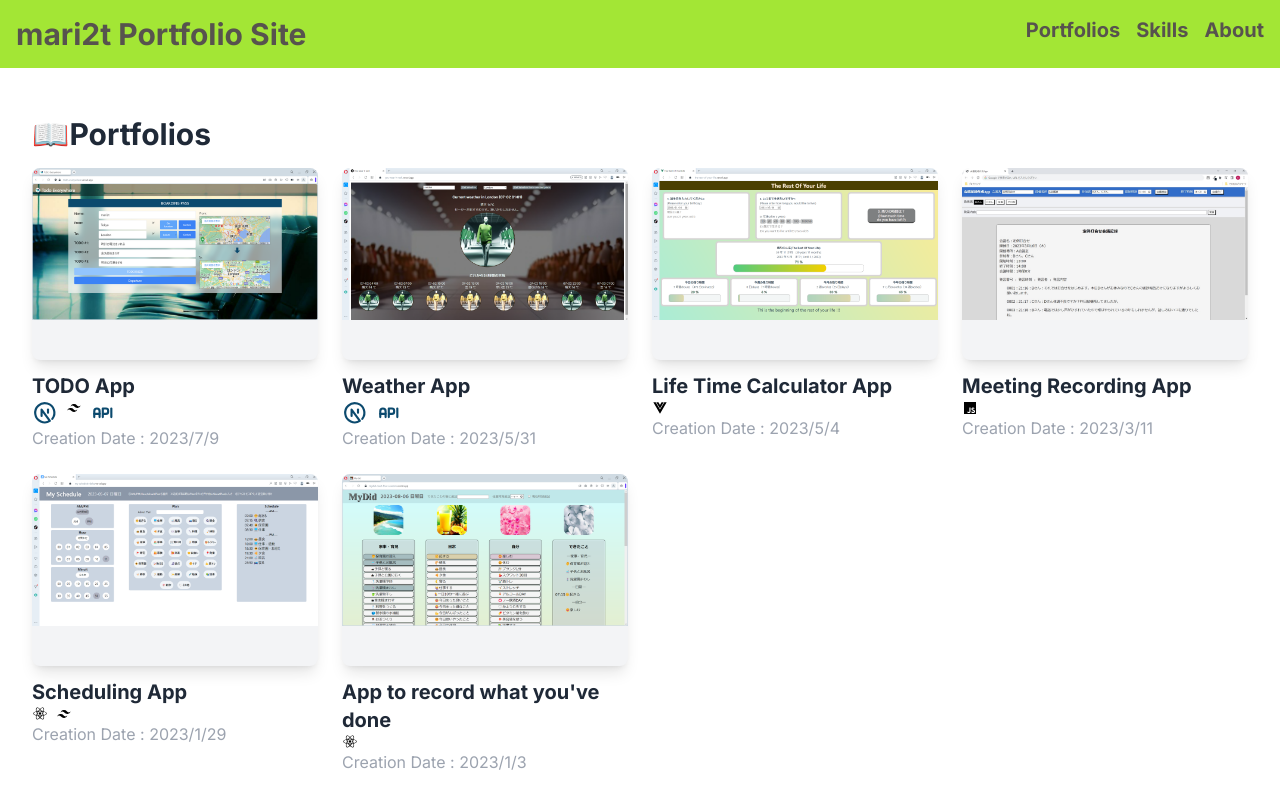
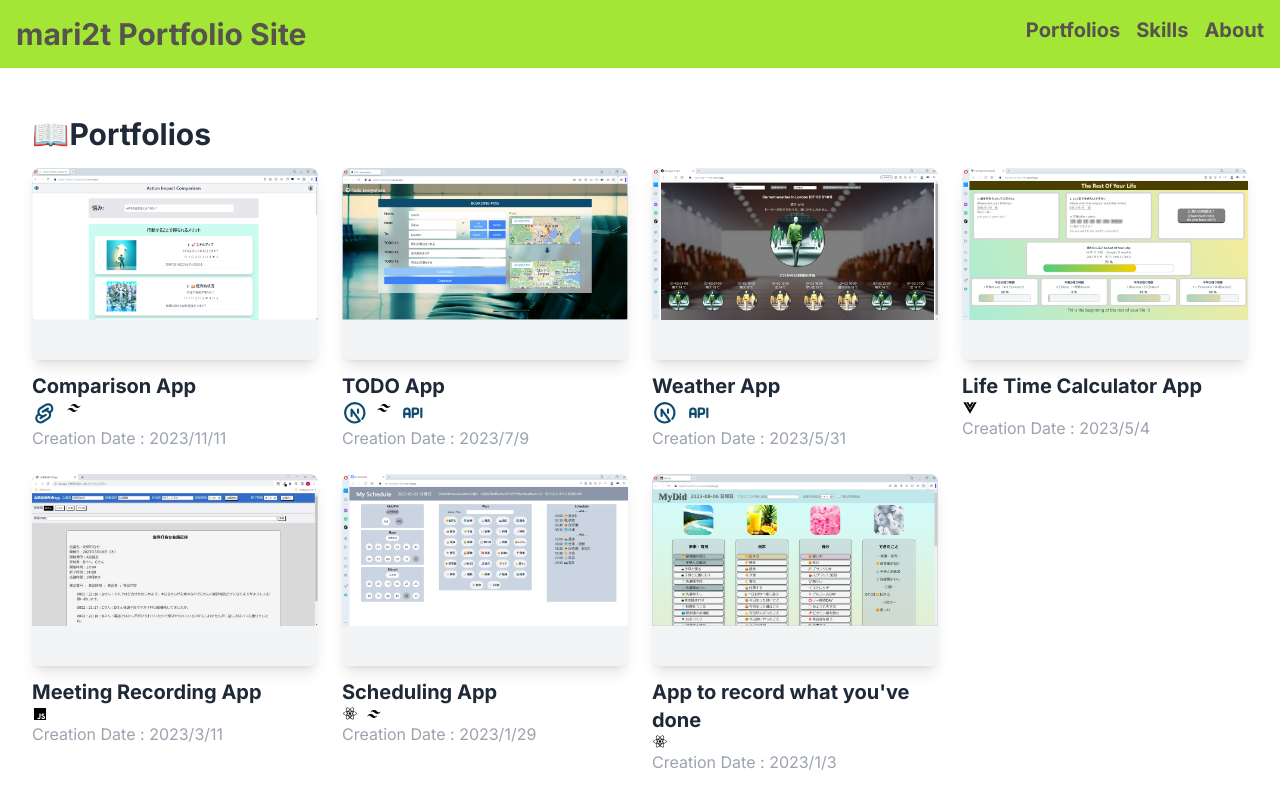
Before and after one commit to mari2t/mari2t_portfolio, a Next.js app: page / in a window 1280 px wide. Shown: the top 800 px of the page. Built offline with nearby package versions, Linux system fonts and the light colour scheme.

Commit message:
add : action-impact-comparison

```diff
--- a/src/app/components/Collections.tsx
+++ b/src/app/components/Collections.tsx
@@ -7,11 +7,19 @@ import {
   BiLogoVuejs,
   BiLogoJavascript,
 } from "react-icons/bi";
-import { TbBrandNextjs, TbApi } from "react-icons/tb";
+import { TbBrandNextjs, TbApi, TbBrandSvelte } from "react-icons/tb";
 
 const Collections = () => {
   // 各レポジトリの情報
   const products = [
+    {
+      title: "action-impact-comparison",
+      overview: "Comparison App",
+      useTech: "Svelte,Tailwind CSS",
+      creationday: "2023/11/11",
+      imgUrl: "/img/imgActionImpactComparison.png",
+      githubUrl: "https://github.com/mari2t/action-impact-comparison",
+    },
     {
       title: "TODO everywhere",
       overview: "TODO App",
@@ -155,6 +163,7 @@ const TechIcon = ({ techName }: TechIconProps) => {
         {techName === "Vue" && <BiLogoVuejs />}
         {techName === "API" && <TbApi />}
         {techName === "JavaScript" && <BiLogoJavascript />}
+        {techName === "Svelte" && <TbBrandSvelte />}
       </IconContext.Provider>
     </div>
   );
```
Also changed, not shown: public/img/imgActionImpactComparison.png (added).
